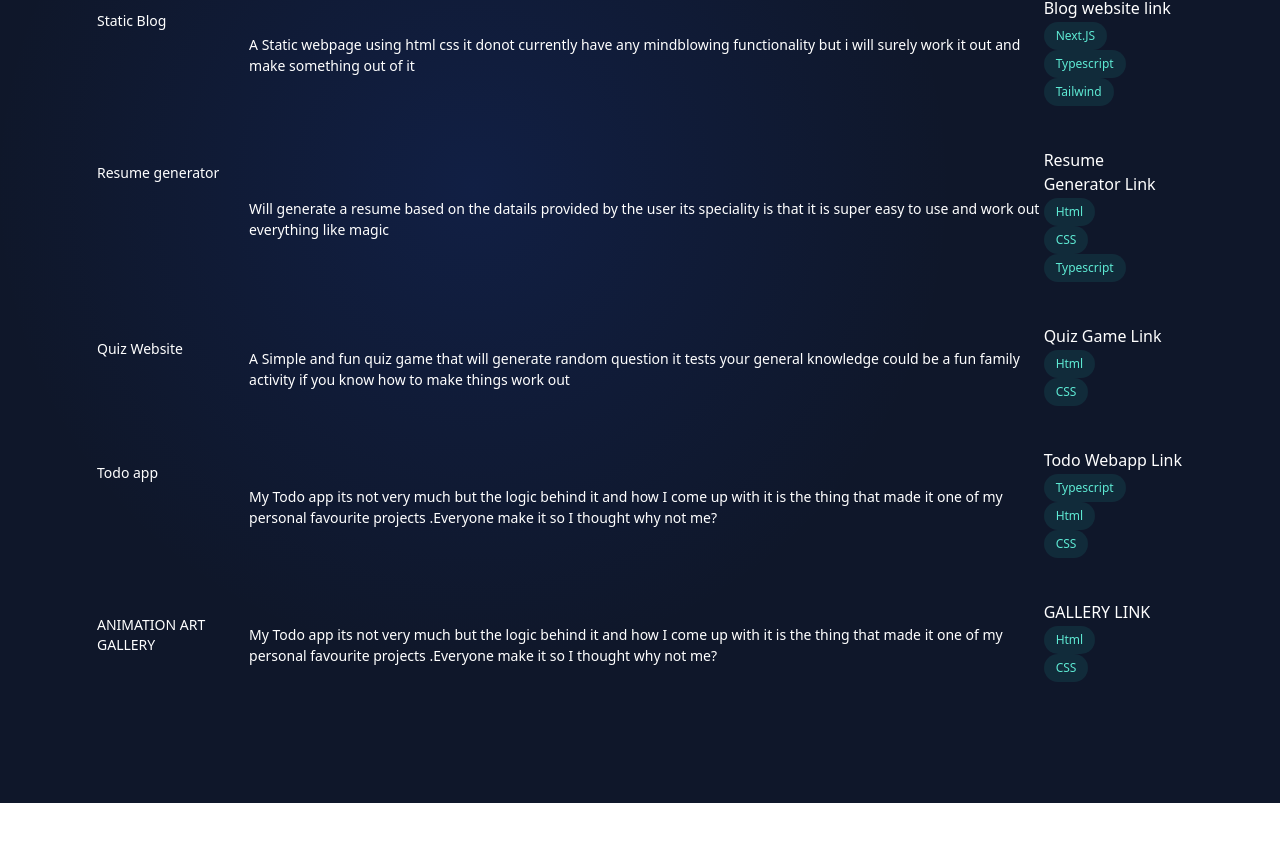
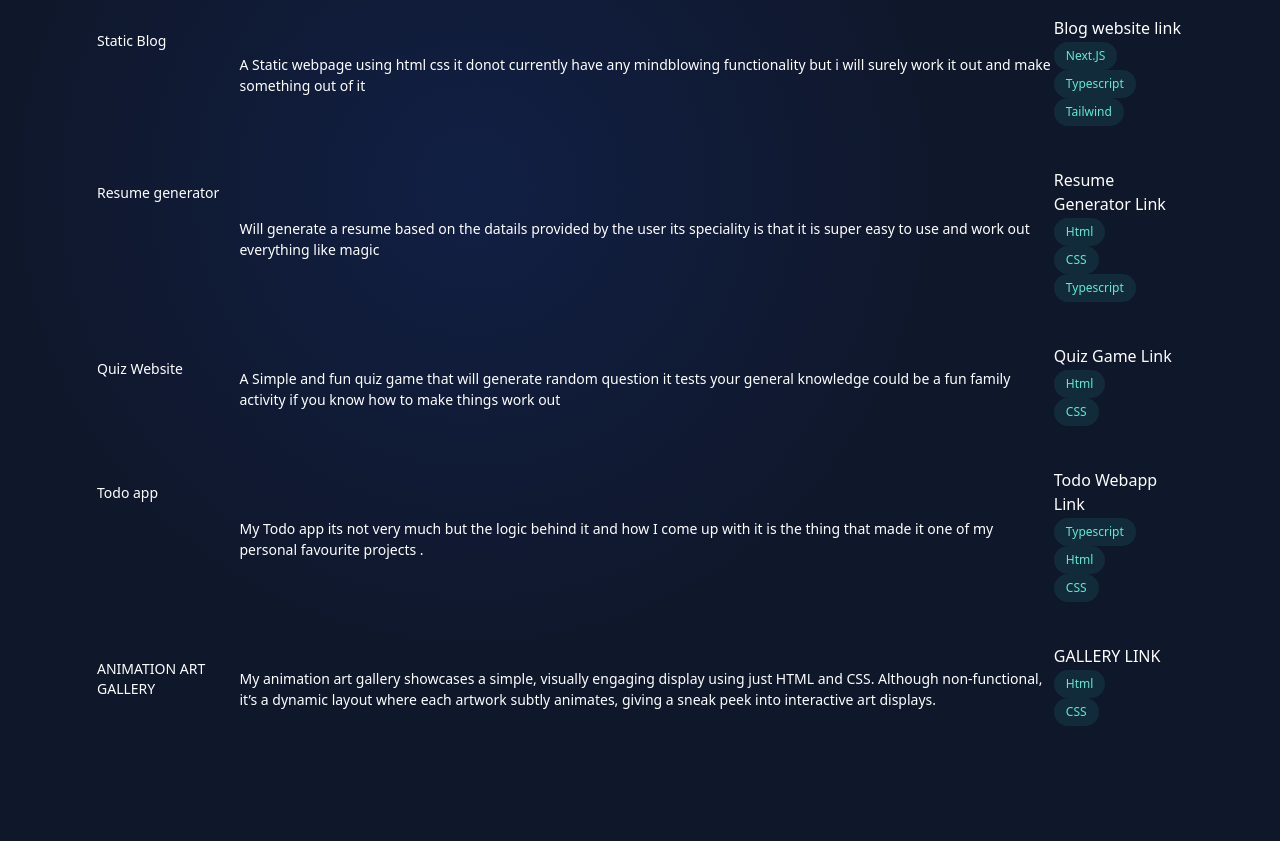
Before and after one commit to M-Umer007/Portfolio, a Next.js app: page /allProjects in a window 1280 px wide. Shown: the part 365-1206 px from the top of the page. Before the commit the page ends 1168 px from the top, so only its background shows below. Built offline with nearby package versions, Linux system fonts and the light colour scheme.

Commit message:
change the desription of animation art gallery

```diff
--- a/src/app/allProjects/page.tsx
+++ b/src/app/allProjects/page.tsx
@@ -118,7 +118,7 @@ export default function AllProjects() {
                                     <div>Todo app</div>
                                 </td>
                                 <td>
-                                    <div className='mt-2 text-sm leading-normal'>My Todo app its not very much but the logic behind it and how I come up with it is the thing that made it one of my personal favourite projects .Everyone make it so I thought why not me?</div>
+                                    <div className='mt-2 text-sm leading-normal'>My Todo app its not very much but the logic behind it and how I come up with it is the thing that made it one of my personal favourite projects .</div>
                                 </td>
                                 <td className='hidden sm:block'>
                                     <div> <a href="https://todo-list-in-next-js.vercel.app/">Todo Webapp Link </a></div>
@@ -137,7 +137,7 @@ export default function AllProjects() {
                                     <div>ANIMATION ART GALLERY</div>
                                 </td>
                                 <td>
-                                    <div className='mt-2 text-sm leading-normal'>My Todo app its not very much but the logic behind it and how I come up with it is the thing that made it one of my personal favourite projects .Everyone make it so I thought why not me?</div>
+                                    <div className='mt-2 text-sm leading-normal'>My animation art gallery showcases a simple, visually engaging display using just HTML and CSS. Although non-functional, it’s a dynamic layout where each artwork subtly animates, giving a sneak peek into interactive art displays.</div>
                                 </td>
                                 <td className='hidden sm:block'>
                                     <div> <a href="https://animation-css-gallery.vercel.app/">GALLERY LINK </a></div>
```
